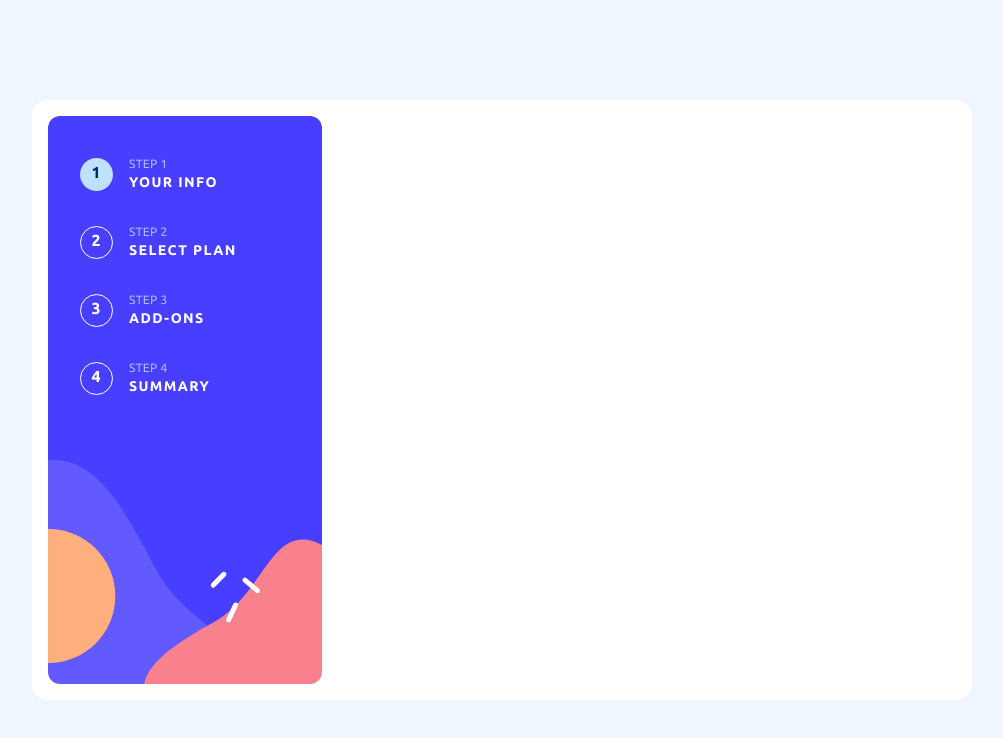
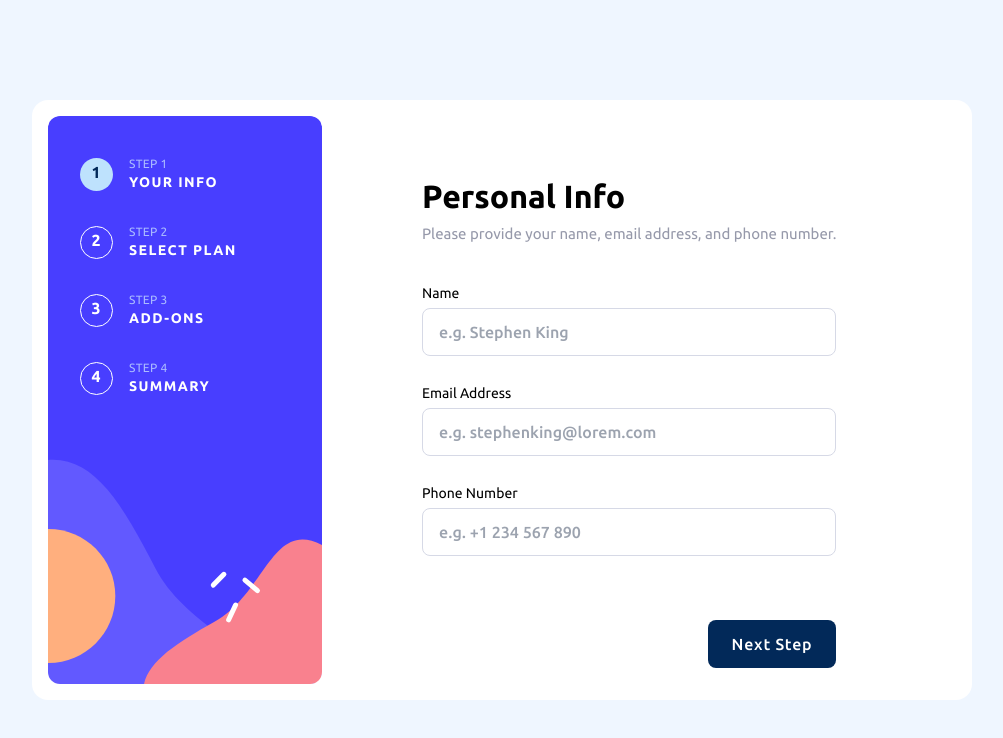
Before and after one commit to tiemibf/multi-step-form, a Next.js app: page / in a window 1280 px wide. Shown: the top 738 px of the page, without its empty margins (138-1141 px from the left). Built offline with nearby package versions, Linux system fonts and the light colour scheme.

Commit message:
feat: Personal Info page

```diff
--- a/src/app/page.tsx
+++ b/src/app/page.tsx
@@ -1,3 +1,9 @@
+import { PersonalInfoPage } from "@/pages/PersonalInfo";
+
 export default function Home() {
-    return <main className="flex flex-1 flex-col"></main>;
+    return (
+        <div className="flex flex-1 w-full h-full pt-14 px-[100px]">
+            <PersonalInfoPage />
+        </div>
+    );
 }
--- a/src/components/Button.tsx
+++ b/src/components/Button.tsx
@@ -7,7 +7,7 @@ interface IButtonProps extends React.HTMLAttributes<HTMLButtonElement> {
 
 export const Button = ({ children, onClick }: IButtonProps) => {
     return (
-        <div className="tracking-widest font-[500]">
+        <div className="flex tracking-widest font-[500] justify-end mt-16">
             <button
                 onClick={onClick}
                 className="bg-[#022959] text-white rounded-lg px-6 py-3 tracking-wider font-[500]"
--- /dev/null
+++ b/src/components/Input.tsx
@@ -0,0 +1,22 @@
+interface IInputProps {
+    placeholder: string;
+    value?: string;
+    name: string;
+    label: string;
+}
+
+export const Input = ({ placeholder, name, label, value }: IInputProps) => {
+    return (
+        <div className="mb-6">
+            <label htmlFor={name} className="text-[#022959 font-normal text-sm">
+                {label}
+            </label>
+            <input
+                placeholder={placeholder}
+                value={value}
+                name={name}
+                className="border border-[#D6D9E6] rounded-lg h-12 w-full px-4 py-[10px] font-medium mt-1"
+            />
+        </div>
+    );
+};
--- /dev/null
+++ b/src/components/PageTitle.tsx
@@ -0,0 +1,14 @@
+interface IPageTitleProps extends React.HTMLAttributes<HTMLParagraphElement> {
+    title: string;
+    subtitle: string;
+}
+export const PageTitle = ({ title, subtitle }: IPageTitleProps) => {
+    return (
+        <div>
+            <h1 className="text-[32px]">{title}</h1>
+            <p className="font-normal text-[15px] whitespace-no-wrap text-[#9699AA] leading-7">
+                {subtitle}
+            </p>
+        </div>
+    );
+};
--- a/src/components/Stepper.tsx
+++ b/src/components/Stepper.tsx
@@ -33,7 +33,7 @@ export const Stepper = () => {
     const activeStep = step.current.count;
 
     return (
-        <div className="flex">
+        <div className="flex flex-1 w-full">
             <div>
                 {stepsInfo?.map((step) => (
                     <Step
@@ -44,8 +44,9 @@ export const Stepper = () => {
                     />
                 ))}
             </div>
-
-            {step.current.content && <div>{step.current.content}</div>}
+            <div className="">
+                {step.current.content && <div>{step.current.content}</div>}
+            </div>
         </div>
     );
 };
--- /dev/null
+++ b/src/pages/PersonalInfo.tsx
@@ -0,0 +1,29 @@
+import { Button } from "@/components/Button";
+import { Input } from "@/components/Input";
+import { PageTitle } from "@/components/PageTitle";
+
+export const PersonalInfoPage = () => {
+    return (
+        <div>
+            <div className="flex-1 w-full mb-8">
+                <PageTitle
+                    title="Personal Info"
+                    subtitle="Please provide your name, email address, and phone number."
+                />
+            </div>
+
+            <Input label="Name" name="name" placeholder="e.g. Stephen King" />
+            <Input
+                label="Email Address"
+                name="email"
+                placeholder="e.g. stephenking@lorem.com"
+            />
+            <Input
+                label="Phone Number"
+                name="phone"
+                placeholder="e.g. +1 234 567 890"
+            />
+            <Button>Next Step</Button>
+        </div>
+    );
+};
```
